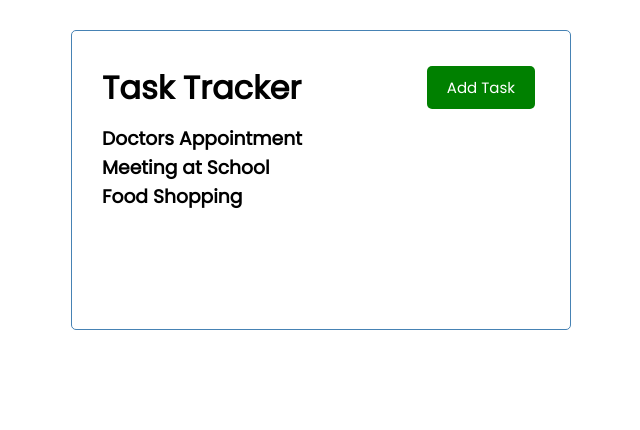
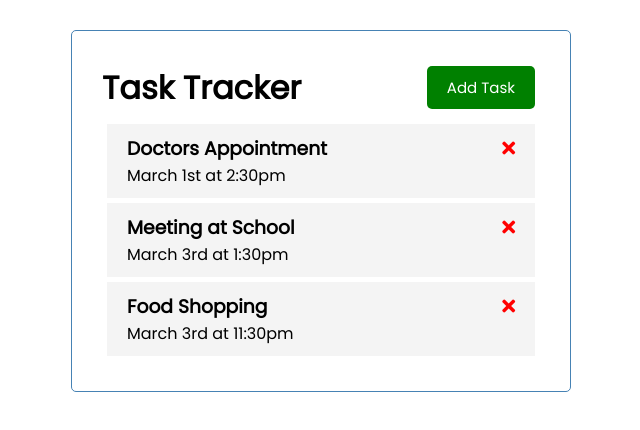
Before and after one commit to bpinazmul18/vue-crash-2021, a Vue app: page / in a window 1280 px wide. Shown: the top 430 px of the page, without its empty margins (319-959 px from the left). Built offline with nearby package versions, Linux system fonts and the light colour scheme.

Commit message:
add single component

```diff
--- a/public/index.html
+++ b/public/index.html
@@ -1,15 +1,24 @@
 <!DOCTYPE html>
 <html lang="">
   <head>
-    <meta charset="utf-8">
-    <meta http-equiv="X-UA-Compatible" content="IE=edge">
-    <meta name="viewport" content="width=device-width,initial-scale=1.0">
-    <link rel="icon" href="<%= BASE_URL %>favicon.ico">
+    <meta charset="utf-8" />
+    <meta http-equiv="X-UA-Compatible" content="IE=edge" />
+    <meta name="viewport" content="width=device-width,initial-scale=1.0" />
+    <link rel="icon" href="<%= BASE_URL %>favicon.ico" />
+    <link
+      rel="stylesheet"
+      href="https://cdnjs.cloudflare.com/ajax/libs/font-awesome/5.15.3/css/all.min.css"
+      referrerpolicy="no-referrer"
+    />
     <title><%= htmlWebpackPlugin.options.title %></title>
   </head>
   <body>
     <noscript>
-      <strong>We're sorry but <%= htmlWebpackPlugin.options.title %> doesn't work properly without JavaScript enabled. Please enable it to continue.</strong>
+      <strong
+        >We're sorry but <%= htmlWebpackPlugin.options.title %> doesn't work
+        properly without JavaScript enabled. Please enable it to
+        continue.</strong
+      >
     </noscript>
     <div id="app"></div>
     <!-- built files will be auto injected -->
--- /dev/null
+++ b/src/components/Task.vue
@@ -0,0 +1,42 @@
+<template>
+  <div class="task">
+    <h3>
+      {{ task.text }}
+      <i class="fas fa-times"></i>
+    </h3>
+    <p>{{ task.day }}</p>
+  </div>
+</template>
+
+<script>
+export default {
+  name: "Task",
+  props: {
+    task: Object,
+  },
+};
+</script>
+
+<style scoped>
+.fas {
+  color: red;
+}
+
+.fas:hover {
+  cursor: pointer;
+}
+.task {
+  background: #f4f4f4;
+  margin: 5px;
+  padding: 10px 20px;
+  /*cursor: pointer;*/
+}
+.task.reminder {
+  border-left: 5px solid green;
+}
+.task h3 {
+  display: flex;
+  align-items: center;
+  justify-content: space-between;
+}
+</style>
--- a/src/components/Tasks.vue
+++ b/src/components/Tasks.vue
@@ -1,12 +1,14 @@
 <template>
   <div v-for="task in tasks" key="task.id">
-    <h3>{{ task.text }}</h3>
+    <Task :task="task" />
   </div>
 </template>
 
 <script>
+import Task from "./Task";
 export default {
   name: "Tasks",
+  components: { Task },
   props: {
     tasks: Array,
   },
```
